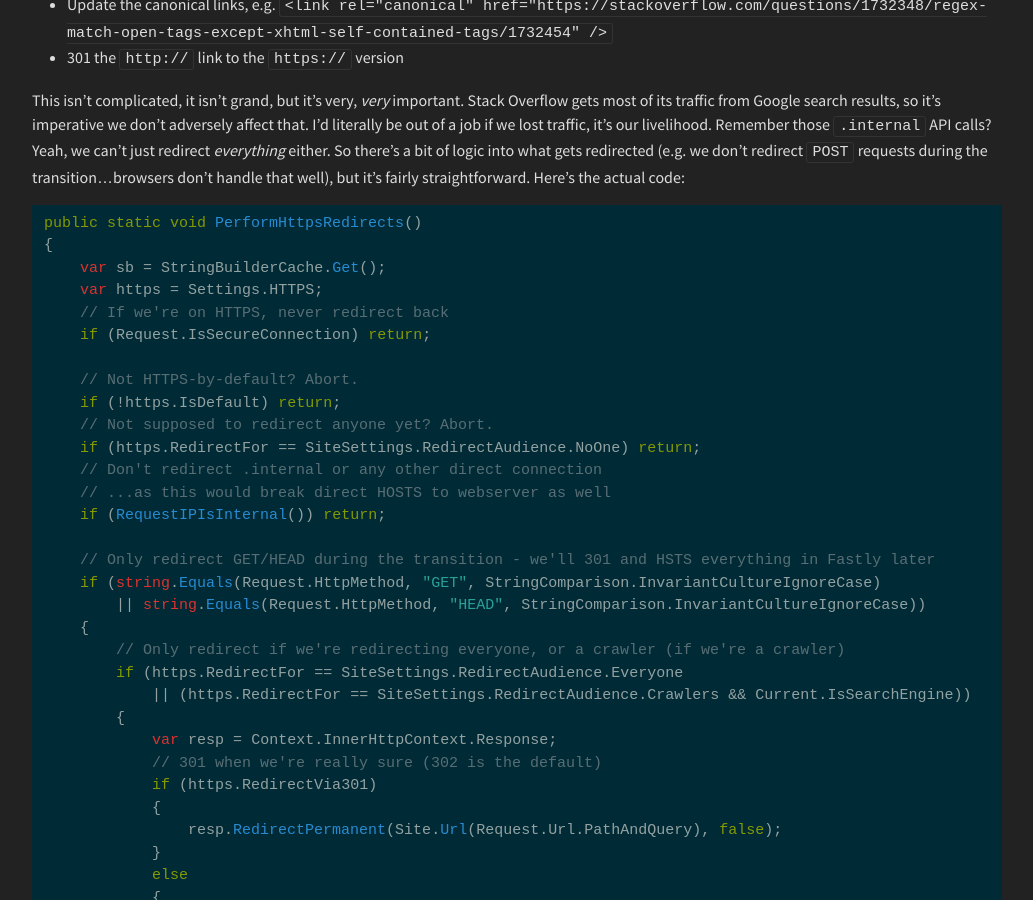
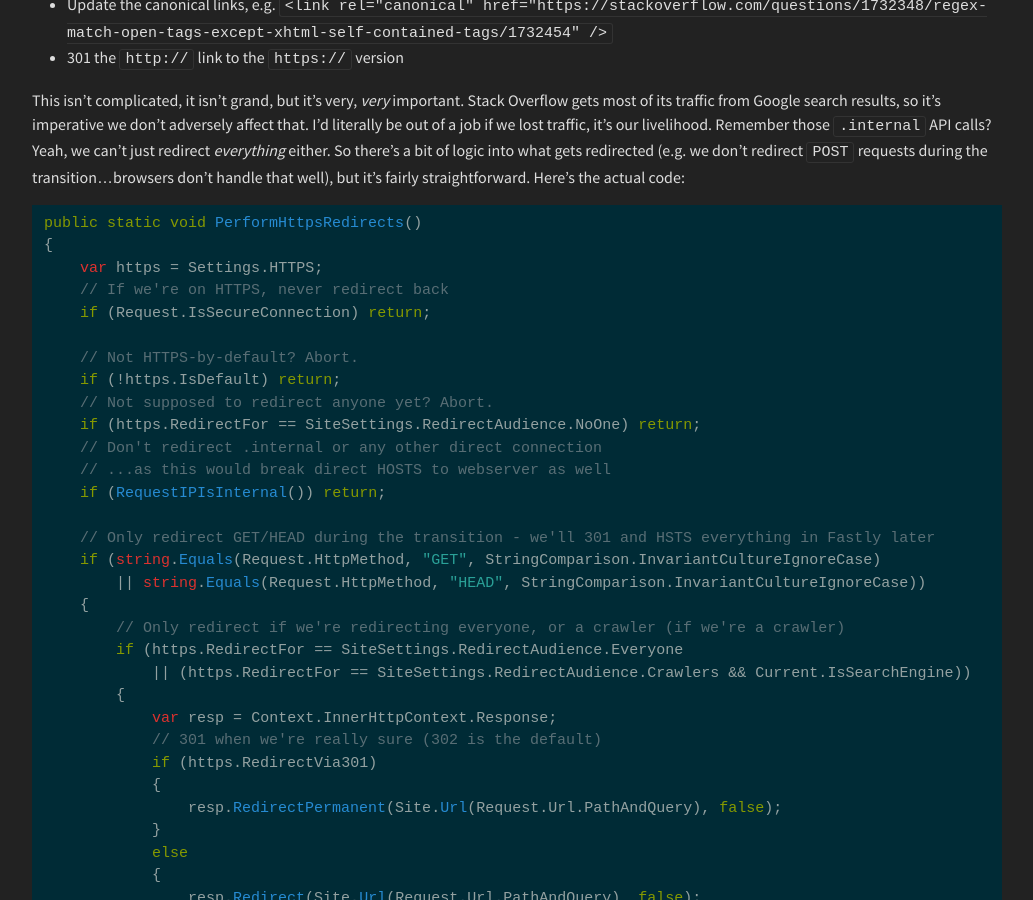
Before and after one commit to NickCraver/nickcraver.github.com, a Jekyll site: the page built from blog/_posts/2017-05-22-https-on-stack-overflow.markdown, in a window 1280 px wide and 900 px high, scrolled down 19101 px. Shown: the whole window, without its empty margins (123-1156 px from the left). Built offline with Jekyll 4.4.1, drawn with Linux system fonts in a browser that asks for light colours; comment, search, counter and statistics services are not loaded.

Commit message:
HTTPS: code cleanup

````diff
--- a/blog/_posts/2017-05-22-https-on-stack-overflow.markdown
+++ b/blog/_posts/2017-05-22-https-on-stack-overflow.markdown
@@ -899,7 +899,6 @@ Here's the actual code:
 ```csharp
 public static void PerformHttpsRedirects()
 {
-    var sb = StringBuilderCache.Get();
     var https = Settings.HTTPS;
     // If we're on HTTPS, never redirect back
     if (Request.IsSecureConnection) return;
````
